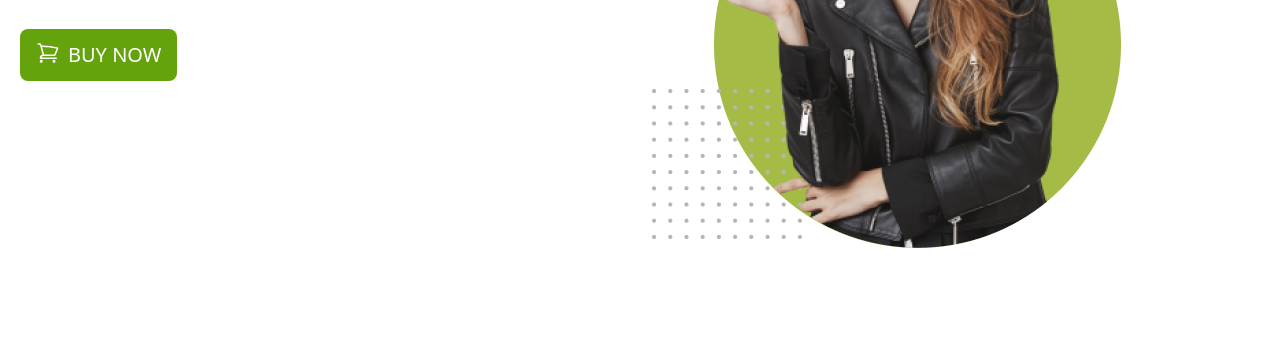
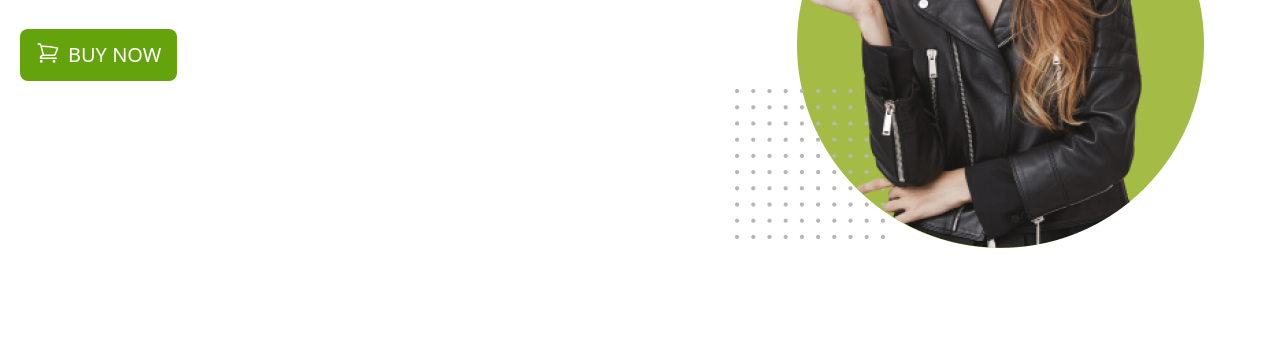
Before and after one commit to safayathussain/Penguin-fashion--using-talwind, a plain HTML site: page index.html in a window 1280 px wide. Shown: the part 351-700 px from the top of the page. Drawn offline with nearby package versions, Linux system fonts and the light colour scheme.

Commit message:
image problem solved

```diff
--- a/index.html
+++ b/index.html
@@ -31,8 +31,10 @@
                 </div>
             </button>
         </div>
-        <div class="ml-5 mr-5 mt-8 md:mt-28 w-100 md:w-1/2">
-            <img src="resources/images/model.png" alt="">
+        <div class="ml-5 mr-5 xl:mr-0 mt-8 md:mt-28 w-100 md:w-1/2 flex justify-center">
+            <div>
+                <img class="mr-0" src="resources/images/model.png" alt="">
+            </div>
         </div>
     </section>
   </header>
```
